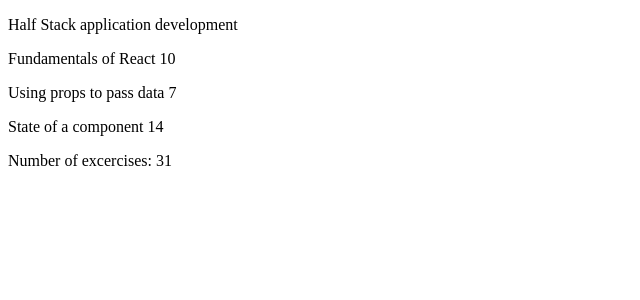
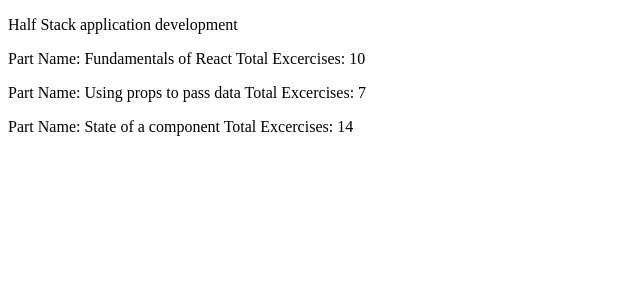
Before and after one commit to EmmanouilRichman/react-excercises-manny, a React (Vite) app in the folder lesson1/: page / in a window 1280 px wide. Shown: the top 300 px of the page, without its empty margins (0-640 px from the left). Built offline with nearby package versions, Linux system fonts and the light colour scheme.

Commit message:
pushing up solution to 1.2

```diff
--- a/lesson1/src/App.jsx
+++ b/lesson1/src/App.jsx
@@ -7,24 +7,23 @@ const Header = (props) => {
   )
 }
 
+const Part = (props) => {
+
+  return(
+    <div>
+      <p>Part Name: {props.part} Total Excercises: {props.excercise}</p>
+    </div>
+  )
+
+}
+
 const Content = (props) => {
   return(
     <div>
-      <p>{props.part} {props.excercise}</p>
+      <Part part={props.part} excercise={props.excercise}/>
     </div>
   )
 }
-
-const Total = (props) => {
-
-  return(
-    <div>
-      <p>Number of excercises: {props.total}</p>
-    </div>
-  )
-}
-
-
 
 
 const App = () => {
@@ -42,7 +41,6 @@ const App = () => {
       <Content part={part1} excercise={exercises1}/>
       <Content part={part2} excercise={exercises2}/>
       <Content part={part3} excercise={exercises3}/>
-      <Total total={exercises1 + exercises2 + exercises3}/>
     </div>
   )
 }
```
